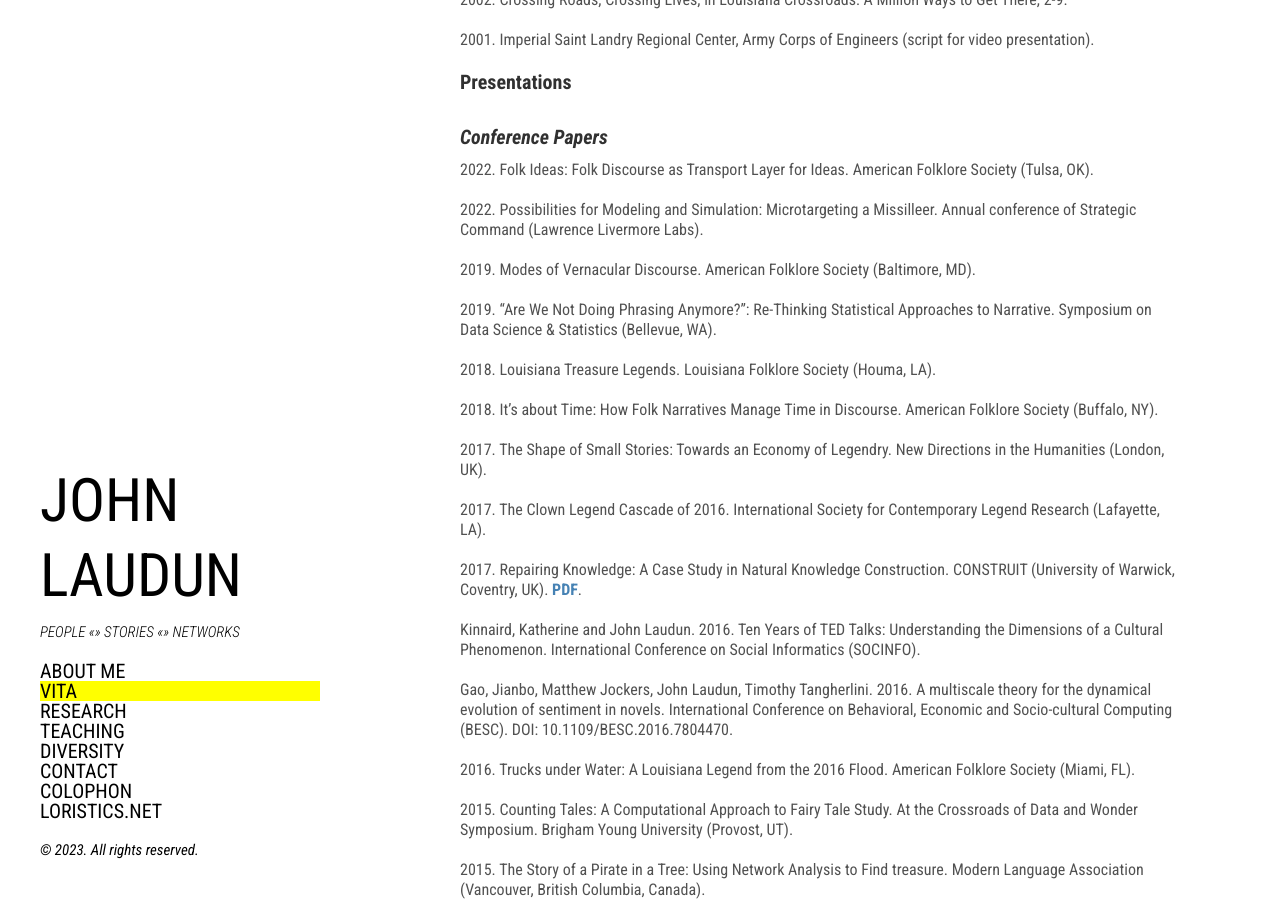
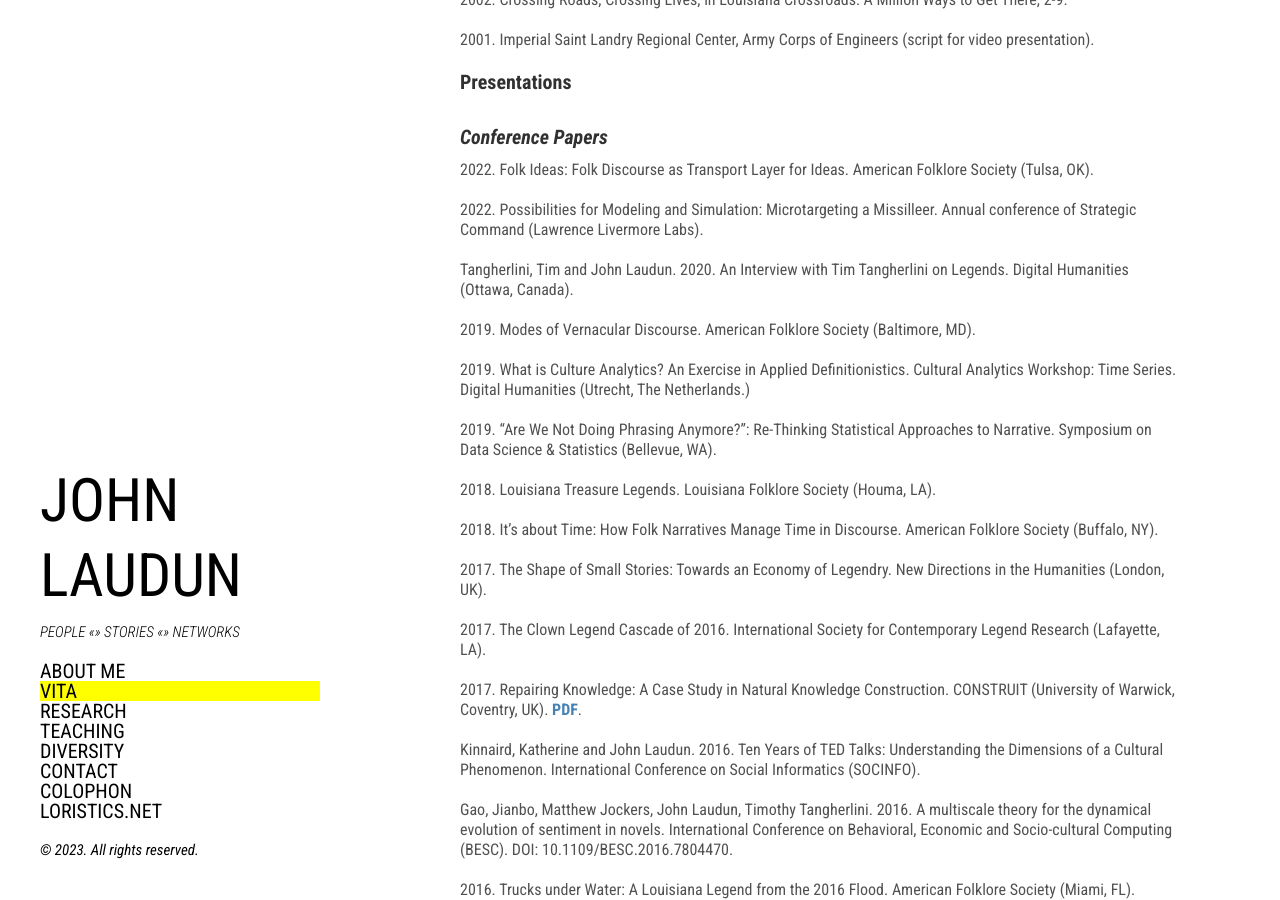
Before and after one commit to johnlaudun/blog, a Jekyll site: the page built from vita.md, in a window 1280 px wide and 900 px high, scrolled down 4550 px. Built offline with Jekyll 4.4.1, drawn with Linux system fonts in a browser that asks for light colours; some of the changed text lies outside the part shown.

Commit message:
Vita updates begin.

```diff
--- a/vita.md
+++ b/vita.md
@@ -197,7 +197,11 @@ Bale, Rachel. 2013. Worker Suffocations Persist as Grain Storage Soars. Rachel B
 
 2022\. Possibilities for Modeling and Simulation: Microtargeting a Missilleer. Annual conference of Strategic Command (Lawrence Livermore Labs).
 
+Tangherlini, Tim and John Laudun. 2020\. An Interview with Tim Tangherlini on Legends. Digital Humanities (Ottawa, Canada).
+
 2019\. Modes of Vernacular Discourse. American Folklore Society (Baltimore, MD).
+
+2019\. What is Culture Analytics? An Exercise in Applied Definitionistics. Cultural Analytics Workshop: Time Series. Digital Humanities (Utrecht, The Netherlands.)
 
 2019\. “Are We Not Doing Phrasing Anymore?”: Re-Thinking Statistical Approaches to Narrative. Symposium on Data Science & Statistics (Bellevue, WA).
 
@@ -209,7 +213,7 @@ Bale, Rachel. 2013. Worker Suffocations Persist as Grain Storage Soars. Rachel B
 
 2017\. The Clown Legend Cascade of 2016. International Society for Contemporary Legend Research (Lafayette, LA).
 
-2017\. Repairing Knowledge: A Case Study in Natural Knowledge Construction. CONSTRUIT (University of Warwick, Coventry, UK). [PDF](https://github.com/johnlaudun/portfolio/blob/master/presentations/Laudun-2017-Construit.pdf). <!-- [text](texts/construit-2017.md). -->
+2017\. Repairing Knowledge: A Case Study in Natural Knowledge Construction. CONSTRUIT (University of Warwick, Coventry, UK). [PDF](https://github.com/johnlaudun/portfolio/blob/master/presentations/Laudun-2017-Construit.pdf).
 
 Kinnaird, Katherine and John Laudun. 2016. Ten Years of TED Talks: Understanding the Dimensions of a Cultural Phenomenon. International Conference on Social Informatics (SOCINFO).
 
```
Also changed, not shown: other parts of vita.md (+2 -0 lines).
